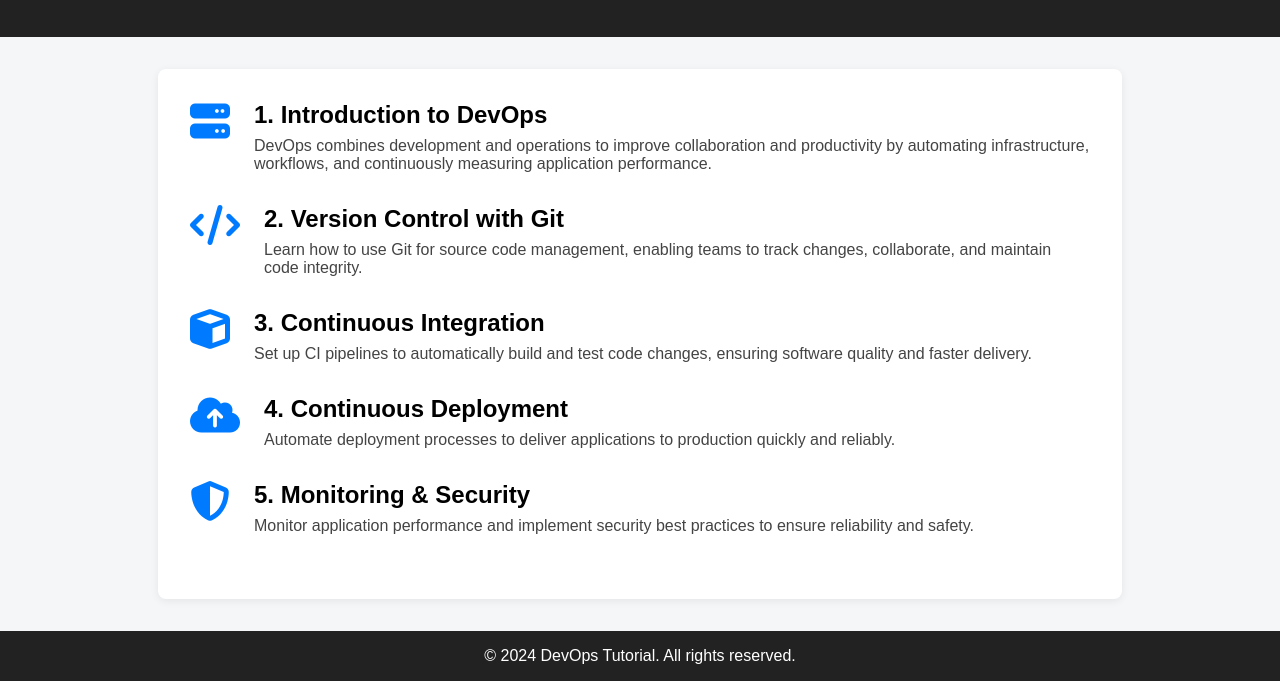
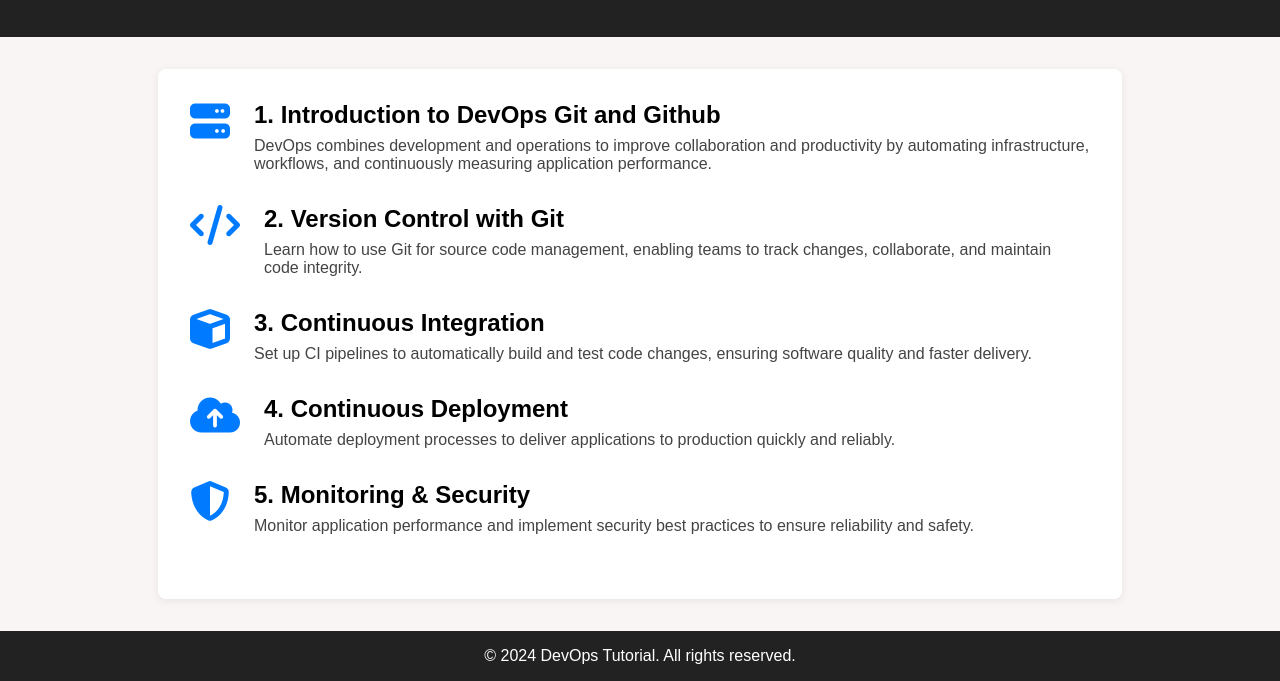
Before and after one commit to Laya1617/jenkins-website, a plain HTML site: page index.html in a window 1280 px wide. Shown: the part 119-800 px from the top of the page. Drawn offline with Linux system fonts and the light colour scheme.

Commit message:
first-commit

```diff
--- a/index.html
+++ b/index.html
@@ -6,7 +6,7 @@
     <title>DevOps Tutorial</title>
     <link rel="stylesheet" href="https://cdnjs.cloudflare.com/ajax/libs/font-awesome/6.4.2/css/all.min.css">
     <style>
-        body { font-family: Arial, sans-serif; margin: 0; background: #f4f6f8; }
+        body { font-family: Arial, sans-serif; margin: 0; background: #f8f5f4f5; }
         header { background: #222; color: #fff; padding: 1.5rem 0; text-align: center; }
         .container { max-width: 900px; margin: 2rem auto; background: #fff; padding: 2rem; border-radius: 8px; box-shadow: 0 2px 8px rgba(0,0,0,0.07);}
         h1 { margin-bottom: 0.5rem; }
@@ -26,7 +26,9 @@
         <div class="tutorial-section">
             <i class="fas fa-server"></i>
             <div class="tutorial-content">
-                <h2>1. Introduction to DevOps</h2>
+                <h2>1. Introduction to DevOps
+                    Git and Github
+                </h2>
                 <p>DevOps combines development and operations to improve collaboration and productivity by automating infrastructure, workflows, and continuously measuring application performance.</p>
             </div>
         </div>
```
